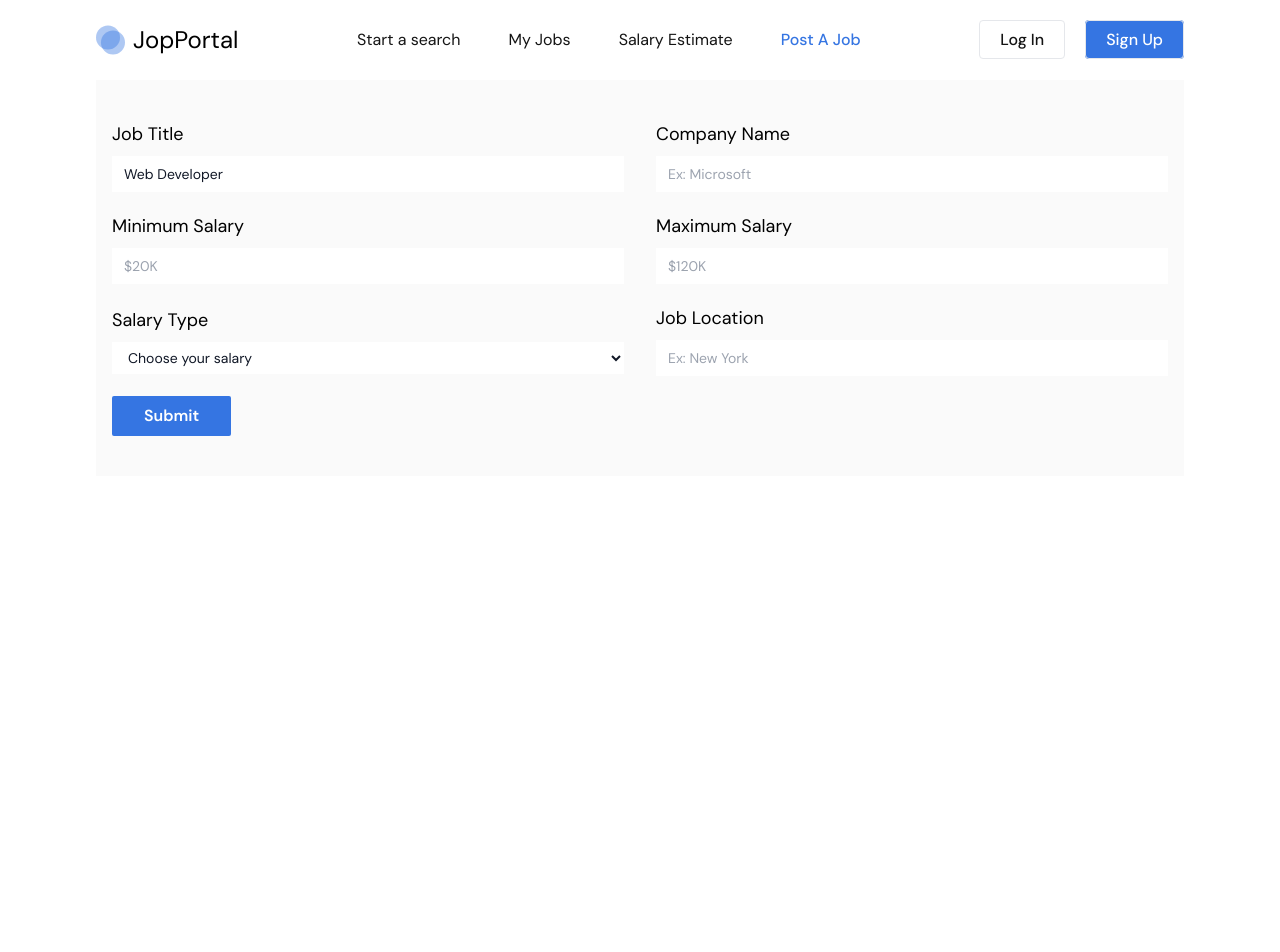
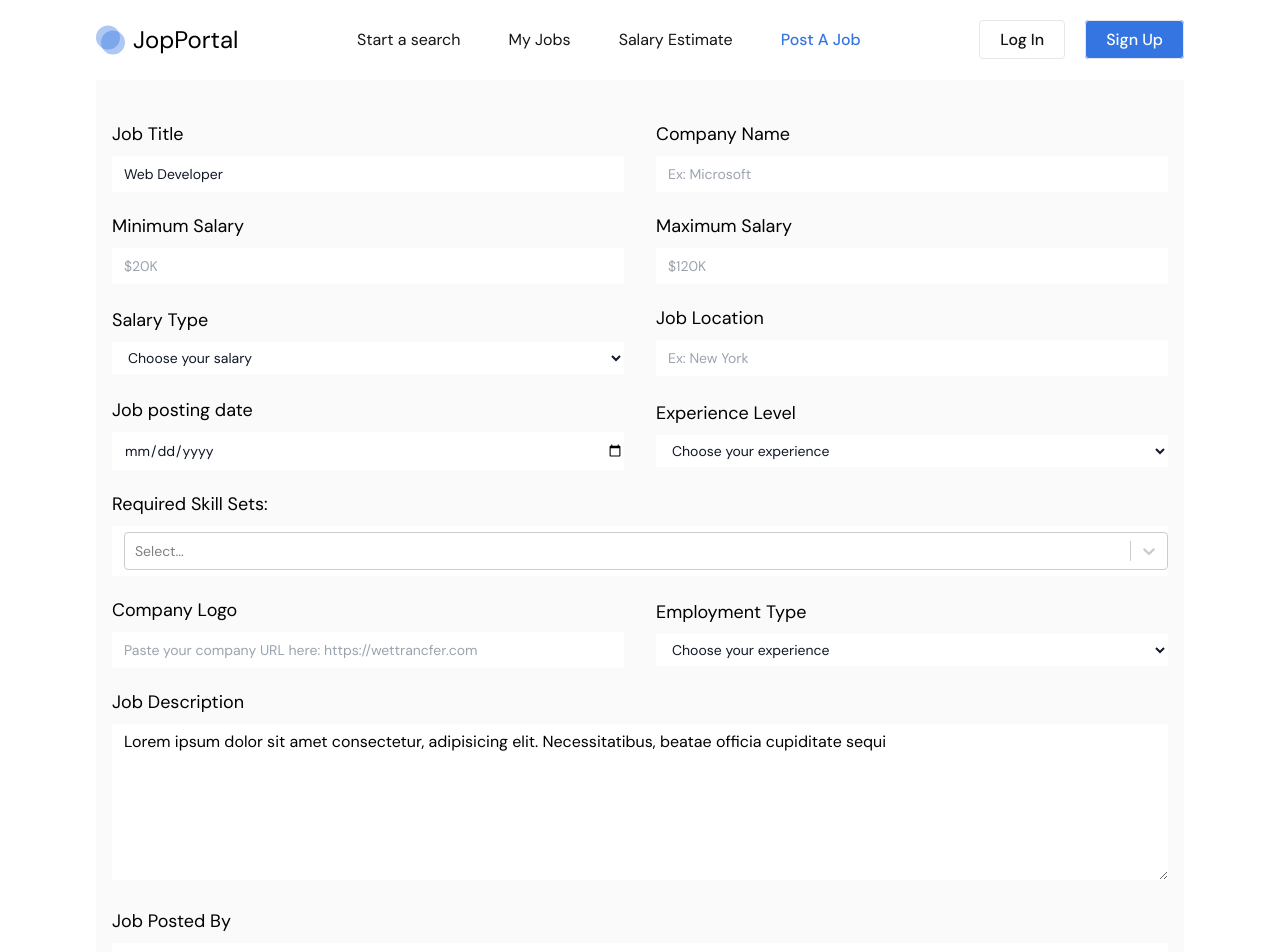
Before and after one commit to Akrmh/job-portal-client, a React (Vite) app: page /post-job in a window 1280 px wide. Shown: the top 952 px of the page. Before the commit the page ends 800 px from the top, so only its background shows below. Built offline with nearby package versions, Linux system fonts and the light colour scheme.

Commit message:
finish frontend

```diff
--- a/package.json
+++ b/package.json
@@ -14,7 +14,8 @@
     "react-dom": "^19.0.0",
     "react-hook-form": "^7.54.2",
     "react-icons": "^5.5.0",
-    "react-router-dom": "^7.2.0"
+    "react-router-dom": "^7.2.0",
+    "react-select": "^5.10.1"
   },
   "devDependencies": {
     "@eslint/js": "^9.21.0",
--- a/src/pages/CreateJob.jsx
+++ b/src/pages/CreateJob.jsx
@@ -1,7 +1,11 @@
-import React from "react";
+import React, { useState } from "react";
 import { useForm } from "react-hook-form";
+import Creatable from "react-select/creatable"
 
 const CreateJob = () => {
+
+  const [selectedOption, setSelectedOption] = useState(null)
+
   const {
     register,
     handleSubmit,
@@ -9,7 +13,20 @@ const CreateJob = () => {
   } = useForm();
   const onSubmit = (data) => {
     console.log(data);
+    data.skills = selectedOption;
   };
+
+  const options = [
+    {value: "JavaScript",label: "JavaScript" },
+    {value: "C++",label: "C++" },
+    {value: "HTML",label: "HTML" },
+    {value: "CSS",label: "CSS" },
+    {value: "React",label: "React" },
+    {value: "Node",label: "Node" },
+    {value: "MongoDB",label: "MongoDB" },
+    {value: "Redux",label: "Redux" }
+  ]
+
   return (
     <div className="max-w-screen-2xl container mx-auto xl:px-24 px-4">
       {/* form */}
@@ -81,6 +98,84 @@ const CreateJob = () => {
             </div>
           </div>
 
+          {/* 4th row */}
+          <div className="create-job-flex">
+          <div className="lg:w-1/2 w-full">
+              <label className="block mb-2 text-lg"> Job posting date</label>
+              <input
+                type="date"
+                placeholder="Ex: 2025-01-16"
+                {...register("postingDate")}
+                className="create-job-input"
+              />
+            </div>
+            <div className="lg:w-1/2 w-full">
+              <label className="block mb-2 text-lg">Experience Level</label>
+              <select {...register("experienceLevel")} className="create-job-input">
+                <option value="">Choose your experience</option>
+                <option value="NoExperience">No experience</option>
+                <option value="Internship">Internship</option>
+                <option value="Work remotely">Work remotely</option>
+              </select>
+            </div>
+
+          </div>
+
+          {/* 5th row */}
+          <div>
+            <label className="block mb-2 text-lg"> Required Skill Sets: </label>
+            <Creatable className="create-job-input py-4"
+            defaultValue={selectedOption}
+            onChange={setSelectedOption}
+            options={options}
+            isMulti
+            />
+          </div>
+
+          {/* 6th row */}
+          <div className="create-job-flex">
+          <div className="lg:w-1/2 w-full">
+              <label className="block mb-2 text-lg"> Company Logo</label>
+              <input
+                type="url"
+                placeholder="Paste your company URL here: https://wettrancfer.com"
+                {...register("companyLogo")}
+                className="create-job-input"
+              />
+            </div>
+            <div className="lg:w-1/2 w-full">
+              <label className="block mb-2 text-lg">Employment Type</label>
+              <select {...register("employmentType")} className="create-job-input">
+                <option value="">Choose your experience</option>
+                <option value="Full-time">Full-time</option>
+                <option value="Part-time">Part-time</option>
+                <option value="Temporary">Temporary</option>
+              </select>
+            </div>
+          </div>
+
+           {/* 7th row */}
+          <div className="w-full">
+            <label className="block mb-2 text-lg">Job Description</label>
+            <textarea className="w-full pl-3 py-1.5 focus:outline-none placeholder:text-gray-600"
+            rows={6}
+            placeholder="Job Description"
+            defaultValue={"Lorem ipsum dolor sit amet consectetur, adipisicing elit. Necessitatibus, beatae officia cupiditate sequi "}
+            {...register("description")}/>
+          </div>
+
+          {/* last row */}
+          <div className="w-full">
+            <label className="block mb-2 text-lg">Job Posted By</label>
+            <input
+                type="email"
+                placeholder="your email"
+                {...register("postedBy")}
+                className="create-job-input"
+              />
+          </div>
+
+
           <input type="submit" className="block mt-12 bg-blue text-white font-semibold
            px-8 py-2 rounded-sm cursor-pointer" />
         </form>
```
Also changed, not shown: public/jobs.json (+4 -4 lines), 1 other file (tests, documents, lock files or other folders).
